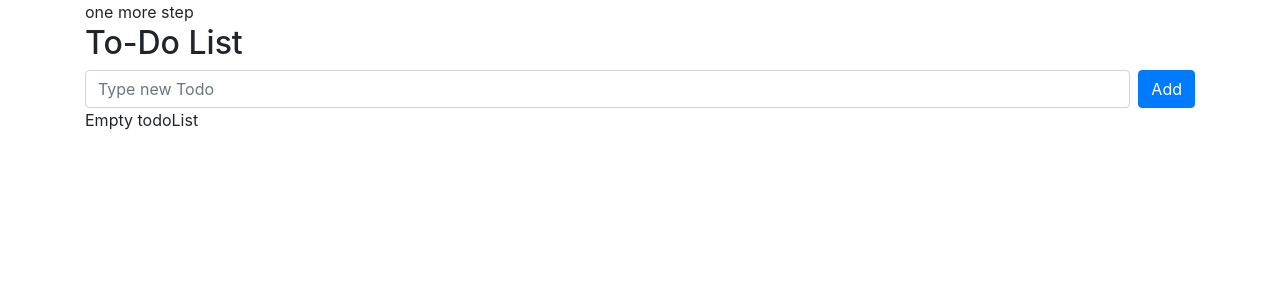
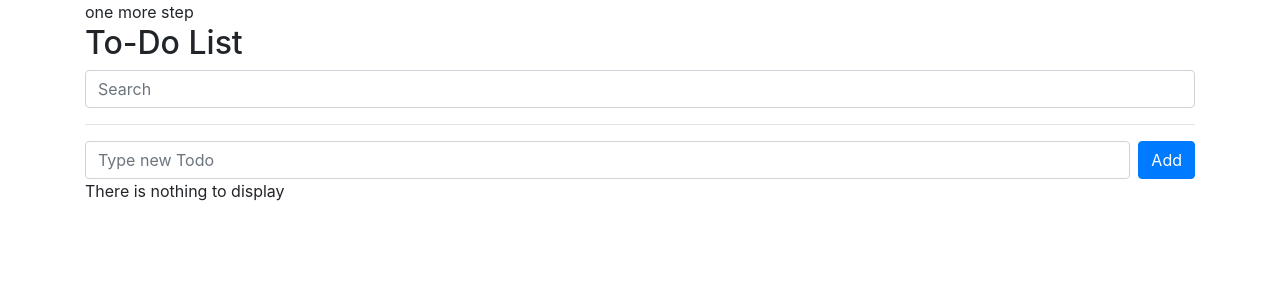
Before and after one commit to hyunsuk1111/vue3-project, a Vue app: page / in a window 1280 px wide. Shown: the top 300 px of the page. Built offline with nearby package versions, Linux system fonts and the light colour scheme.

Commit message:
FEAT : 검색기능 추가
computed 속성을 활용한 검색기능 추가

```diff
--- /dev/null
+++ b/db.json
@@ -0,0 +1,3 @@
+{
+    "todo" : []
+}
--- a/package.json
+++ b/package.json
@@ -9,6 +9,7 @@
   },
   "dependencies": {
     "core-js": "^3.8.3",
+    "json-server": "^0.17.0",
     "vue": "^3.2.13"
   },
   "devDependencies": {
--- a/src/App.vue
+++ b/src/App.vue
@@ -2,14 +2,16 @@
   <div class="container">
     <div>one more step</div>
     <h2>To-Do List</h2>
+    <input class="form-control" type="text" placeholder="Search" v-model="searchText">
+    <hr>
     <TodoSimpleForm @add-todoList="addTodolist"/>
-    <div v-if="todoList.length == 0">Empty todoList</div>
-    <TodoList :todoList="todoList" @toggle-todo="toggleTodo" @delete-todo="deleteTodo"/>
+    <div v-if="filteredTodoList.length == 0">There is nothing to display</div>
+    <TodoList :todoList="filteredTodoList" @toggle-todo="toggleTodo" @delete-todo="deleteTodo"/>
   </div>
 </template>
 
 <script>
-import {reactive} from 'vue';
+import {ref, reactive, computed} from 'vue';
 import TodoSimpleForm from './components/TodoSimpleForm.vue';
 import TodoList from './components/TodoList.vue';
 
@@ -34,12 +36,23 @@ import TodoList from './components/TodoList.vue';
           todoList.splice(index, 1);
         };
 
+        const searchText = ref('');
+        const filteredTodoList = computed(()  => {
+          if(searchText.value) {
+            return todoList.filter(todo => {
+              return todo.subject.includes(searchText.value);
+            });
+          }
+          return todoList;
+        });
 
       return {
         todoList,
         addTodolist,
         deleteTodo,
         toggleTodo,
+        searchText,
+        filteredTodoList,
       }
     }
   }
```
Also changed, not shown: 1 other file (tests, documents, lock files or other folders).
